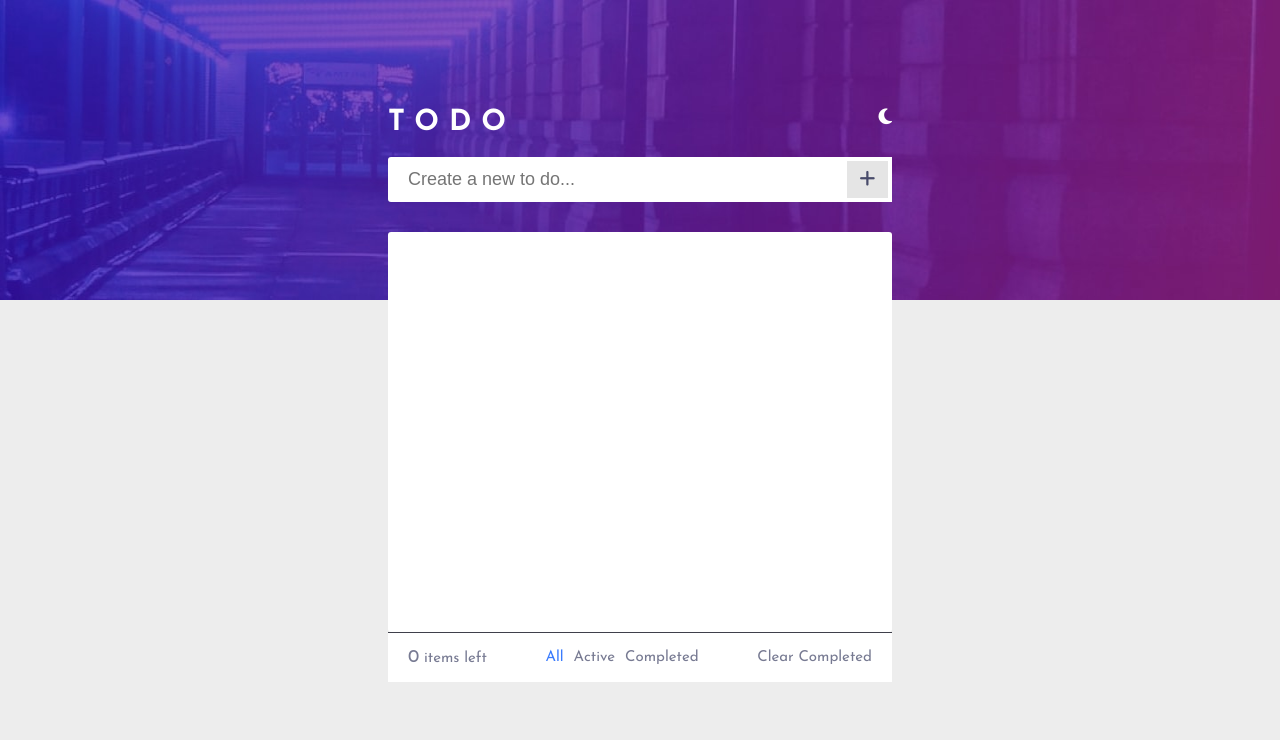
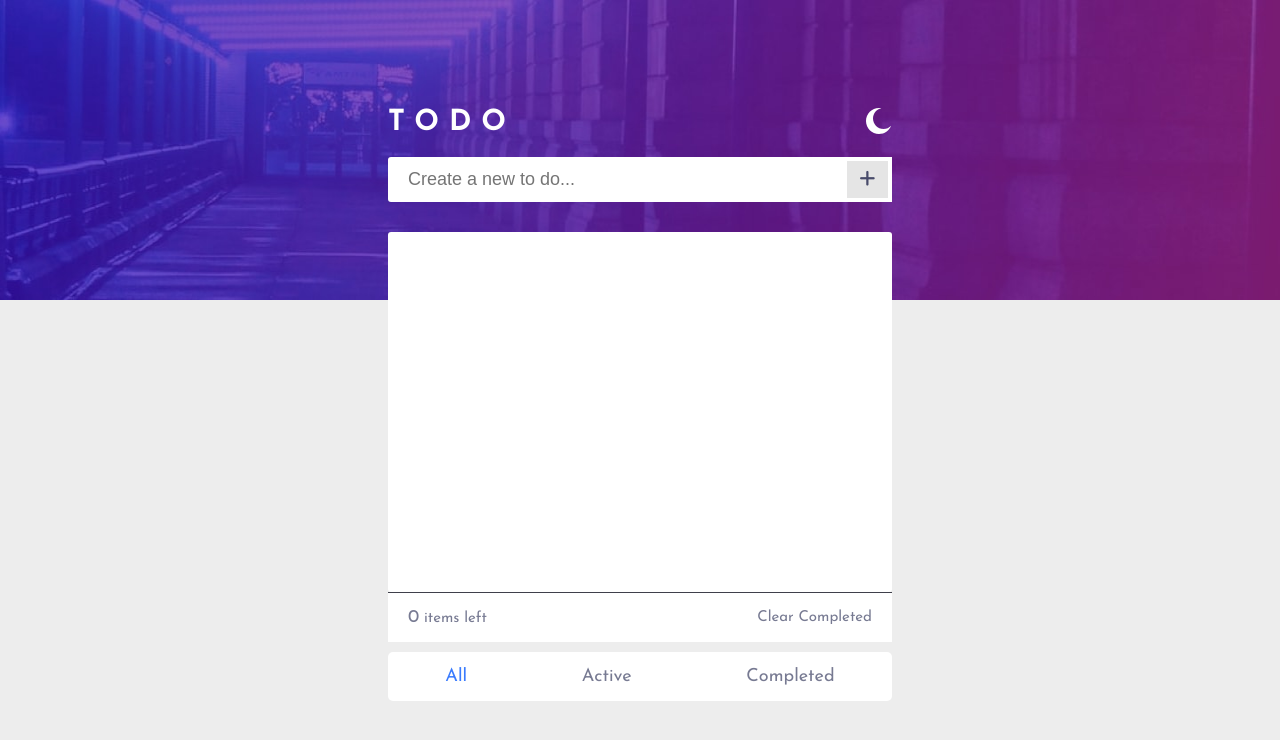
Before and after one commit to arjunvijay03/To-Do-app, a plain HTML site: page index.html in a window 1280 px wide. Both pictures are taken after a click on the element 883 px from the left and 122 px from the top of the page. Drawn offline with Linux system fonts and the light colour scheme; a web font is replaced by a local one.

Commit message:
mode some design changes

```diff
--- a/index.html
+++ b/index.html
@@ -21,14 +21,17 @@
       <div class="heading">
         <h1>TODO</h1>
         <div class="theme" id="theme">
-        <i class="fa-solid fa-sun dark" id="dark"></i>
-        <i class="fa-solid fa-moon light" id="light"></i>
+        <!-- <i class="fa-solid fa-sun dark" id="dark"></i> -->
+        <img class="dark" id="dark" src="./images/icon-sun.svg" alt="">
+        <!-- <i class="fa-solid fa-moon light" id="light"></i> -->
+        <img class="light" id="" src="./images/icon-moon.svg" alt="">
         </div>
       </div>
       <div class="addtask">
         <input type="text" class="text" id="input" placeholder="Create a new to do...">
         <button class="addbtn" id="addbtn">
          <i class="fa-solid fa-plus"></i>
+
         </button>
       </div>
 
@@ -41,14 +44,24 @@
 
       <div class="controls">
         <h6 id="left"><span id="task-left"></span> items left</h6>
-        <div>
+        <!-- <div>
           <p id="all">All</p>
           <p id="active">Active</p>
           <p id="completed">Completed</p>
-        </div>
+        </div> -->
         <p id="clear-completed">Clear Completed</p>
       </div>
+
+      <div class="sort">
+        <p class="sort-btn" id="all">All</p>
+        <p class="sort-btn" id="active">Active</p>
+        <p class="sort-btn" id="completed">Completed</p>
+      </div>
+
     </div>
+
+
+
 
 
 
--- a/main.js
+++ b/main.js
@@ -27,6 +27,7 @@ let generateTask = () =>{
         <i onClick="editTask(${x.id})" class="fa-solid fa-pen-to-square" id="editBtn"></i>
 
         <i onClick="deleteTask(id)" class="fa-solid fa-x deletebtn" id="${x.id+1}" ></i>
+
 
       </div>
 
--- a/style.css
+++ b/style.css
@@ -23,7 +23,7 @@ main{
 }
 .container{
     width: 28rem;
-    height: 500px;
+    height: 450px;
     margin-top: 6rem;
 
 }
@@ -136,6 +136,7 @@ main{
 .controls p {
     font-size: 15px;
     color:hsl(234, 11%, 52%) ;
+    cursor: pointer;
 
 }
 .controls h6{
@@ -145,17 +146,28 @@ main{
 }
 .controls p:hover{
     color: #fff;
-    cursor: pointer;
+
 }
 .controls div{
     display: flex;
     gap: 10px;
 }
-.controls div #all:focus{
-    color: hsl(220, 98%, 61%);
+
+.sort{
+    display: flex;
+    justify-content: space-around;
+    background-color: hsl(235, 24%, 19%);
+    margin-top: 10px;
+    padding-block: 15px;
+    border-radius: 5px;
 }
+.sort p{
+    cursor: pointer;
+}
+.sort p:hover{
+    color: rgb(255, 255, 255) !important;
 
-
+}
 .theme-change .light{
     display: block;
 }
@@ -180,11 +192,11 @@ main{
     color: hsl(234, 11%, 52%);
 }
 
-.theme-change .controls{
+.theme-change .controls, .theme-change .sort{
     background-color: #fff;
 }
-.theme-change .controls p:hover{
-    color: black;
+.theme-change .controls p:hover, .theme-change .sort p:hover{
+    color: black !important;
 }
 .theme-change{
     background-color: rgb(237, 237, 237);
@@ -195,9 +207,11 @@ main{
     color: hsl(235, 19%, 35%);
 }
 
+
 @media (max-width: 560px) {
     .container{
         width: 90%;
+        height: 380px;
     }
     .controls{
         gap: 20px;
```
